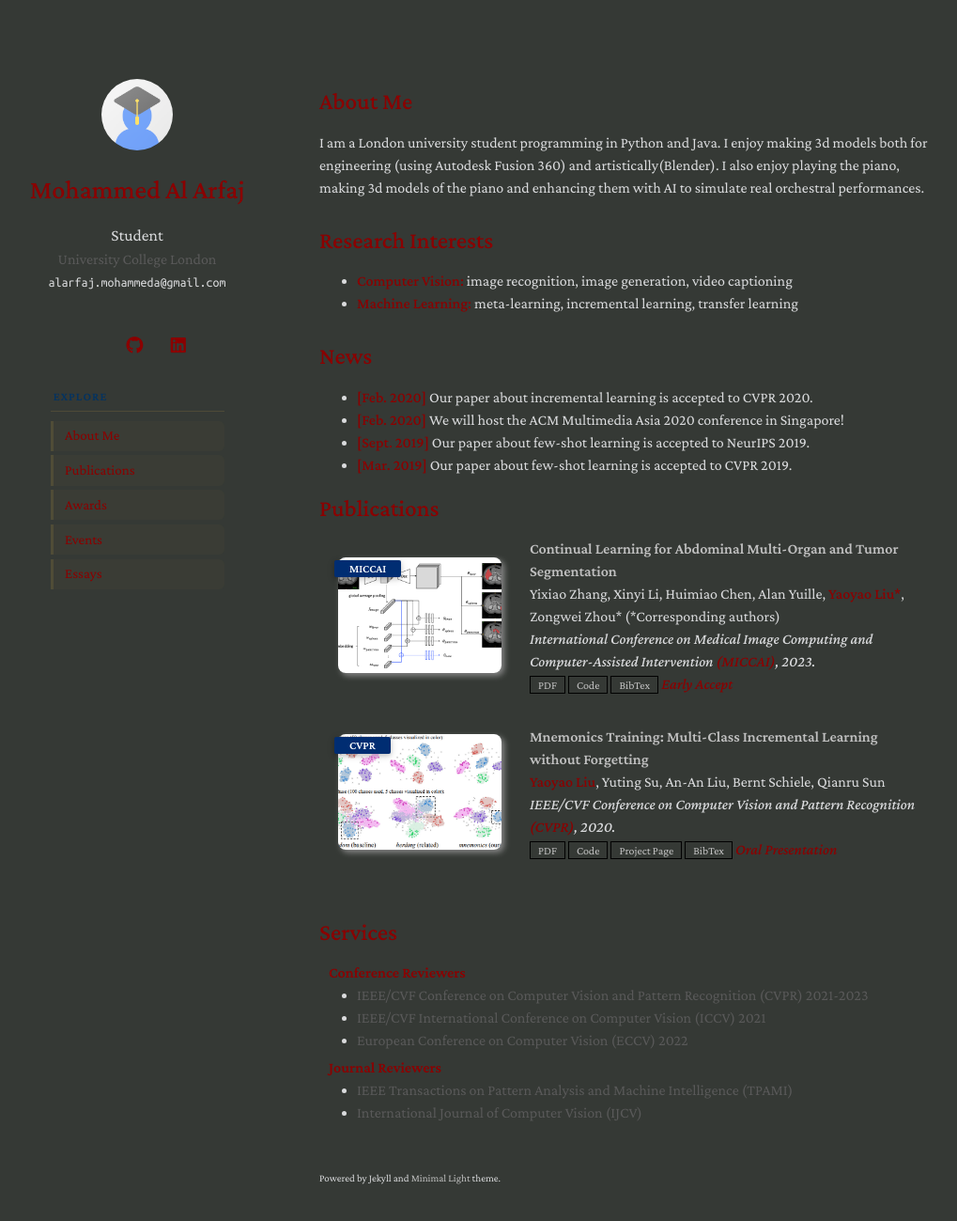
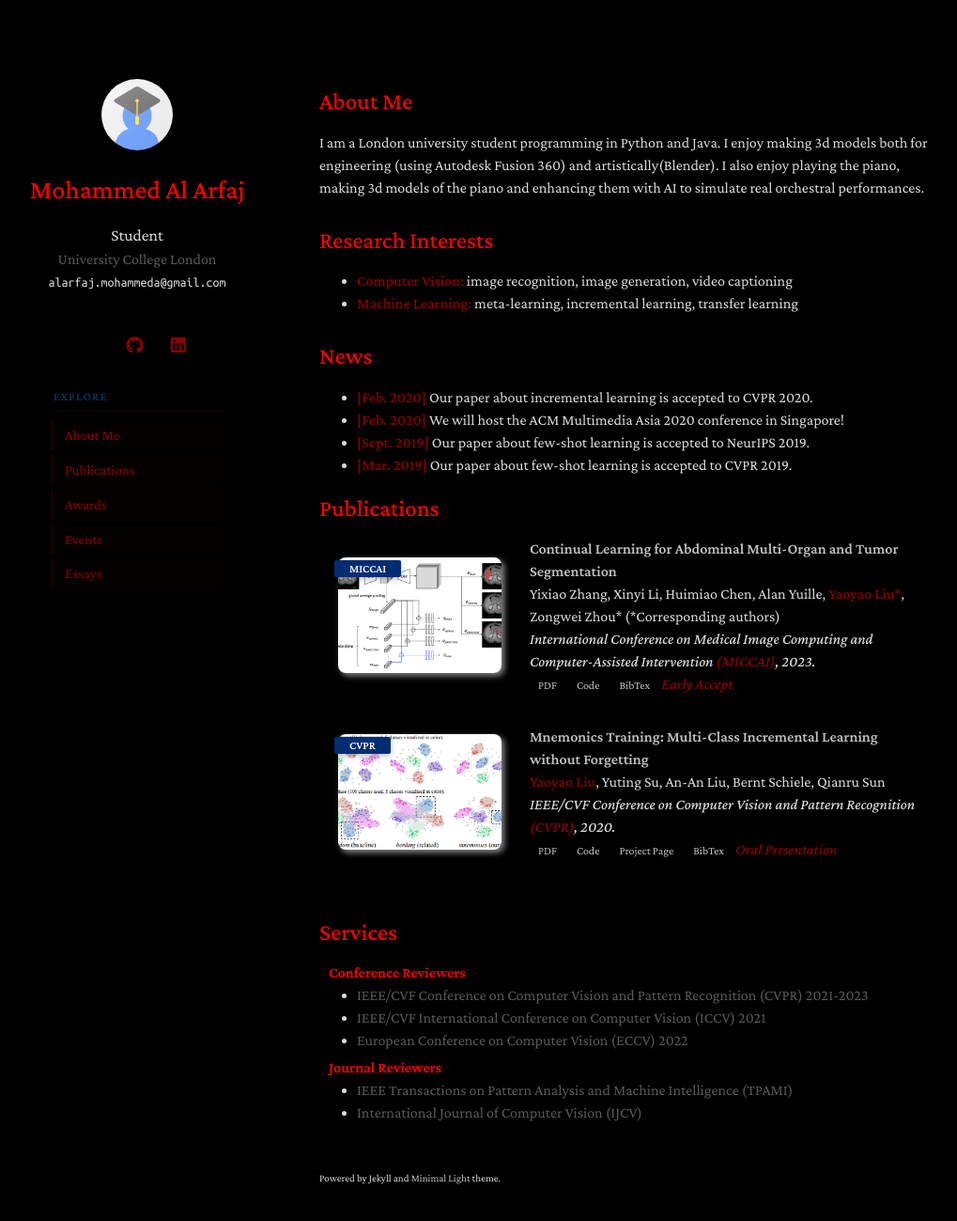
Before and after one commit to alarfajm/alarfajm.github.io, a Jekyll site: the page built from index.md, in a window 1280 px wide and 1334 px high. Shown: the top 1299 px of the window at 94% size, without its empty margins (130-1149 px from the left). Built offline with Jekyll 4.4.1, drawn with Linux system fonts in a browser that asks for light colours; some web fonts are replaced; a style sheet for code colours, icons or effects is not loaded; our own code applies the rules of GitHub Pages for plain Markdown files.

Commit message:
Update minimal-light.scss

```diff
--- a/_sass/minimal-light.scss
+++ b/_sass/minimal-light.scss
@@ -65,7 +65,7 @@
 }
 
 .sidebar-nav-label {
-  border-bottom: 1px solid rgba(196, 154, 69, 0.18);
+  border-bottom: 1px solid rgba(139, 0, 0, 0.18);
   color: #043361;
   font-size: 0.78rem;
   font-weight: 700;
@@ -77,8 +77,8 @@
 }
 
 .sidebar-nav a {
-  background: rgba(196, 154, 69, 0.035);
-  border-left: 3px solid rgba(196, 154, 69, 0.16);
+  background: rgba(139, 0, 0, 0.035);
+  border-left: 3px solid rgba(139, 0, 0, 0.16);
   border-radius: 0 6px 6px 0;
   color: #4d6175;
   font-size: 0.94rem;
@@ -89,14 +89,14 @@
 }
 
 .sidebar-nav a:hover {
-  background: rgba(196, 154, 69, 0.09);
+  background: rgba(139, 0, 0, 0.09);
   border-left-color: #043361;
   color: #043361;
   padding-left: 0.92rem;
 }
 
 .back-about-link {
-  color: #6d7f91;
+  color: #FF0000;
   display: inline-flex;
   font-size: 0.86rem;
   margin-bottom: 1.35rem;
@@ -223,7 +223,7 @@ papertitle {
     }
 
     autocolor{
-      color:#292929;
+      color:#C0C0C0;
     }
 
     lightonly {
@@ -681,13 +681,13 @@ footer {
 
 /* Main background and text */
 body {
-    background-color: #353935 !important;
+    background-color: #000000 !important;
     color: #DADBDD !important;
 }
 
 /* Main headings */
 h1, h2, h3, h4, h5, h6 {
-    color: #8B0000 !important;
+    color: #FF0000 !important;
 }
 
 /* Links */
```
